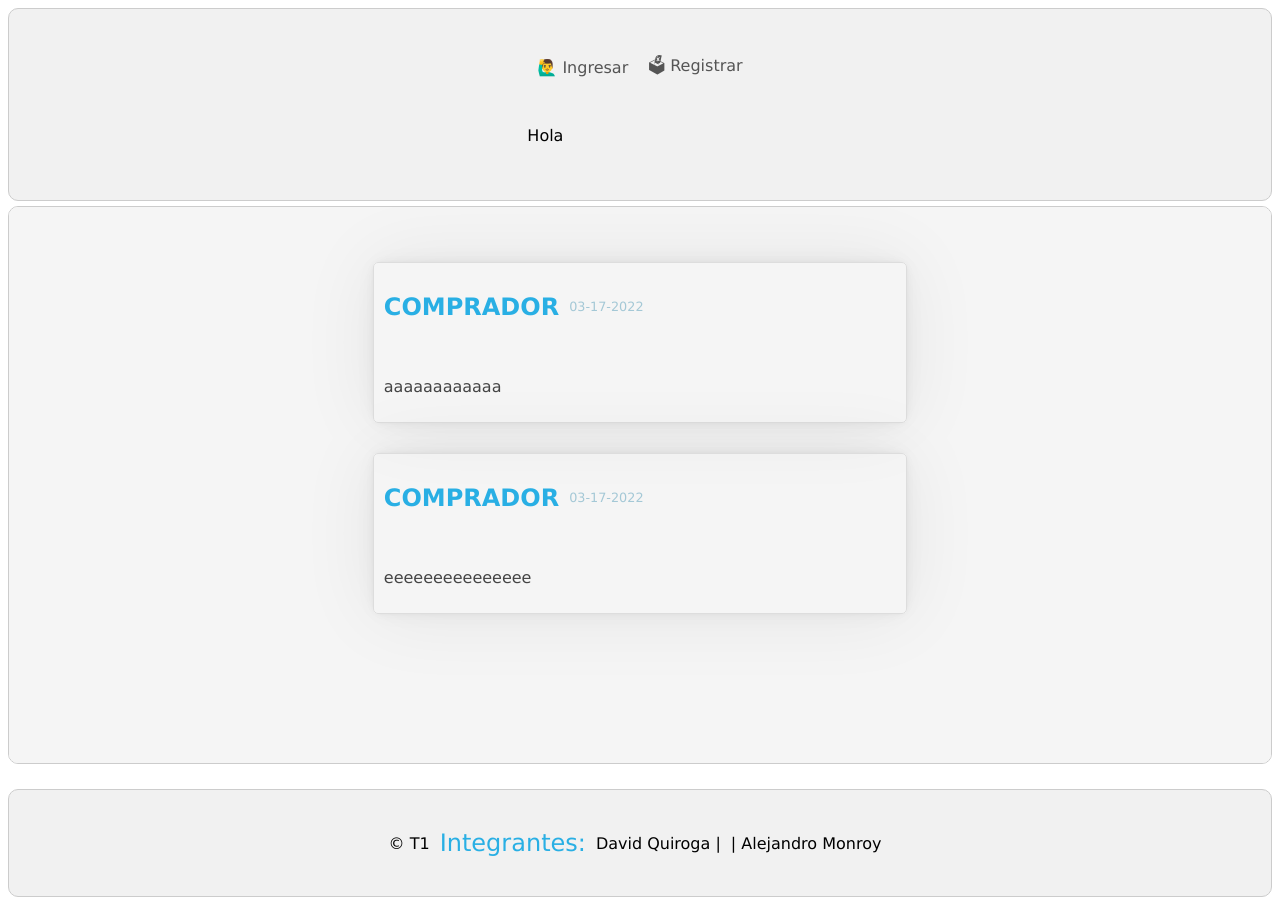
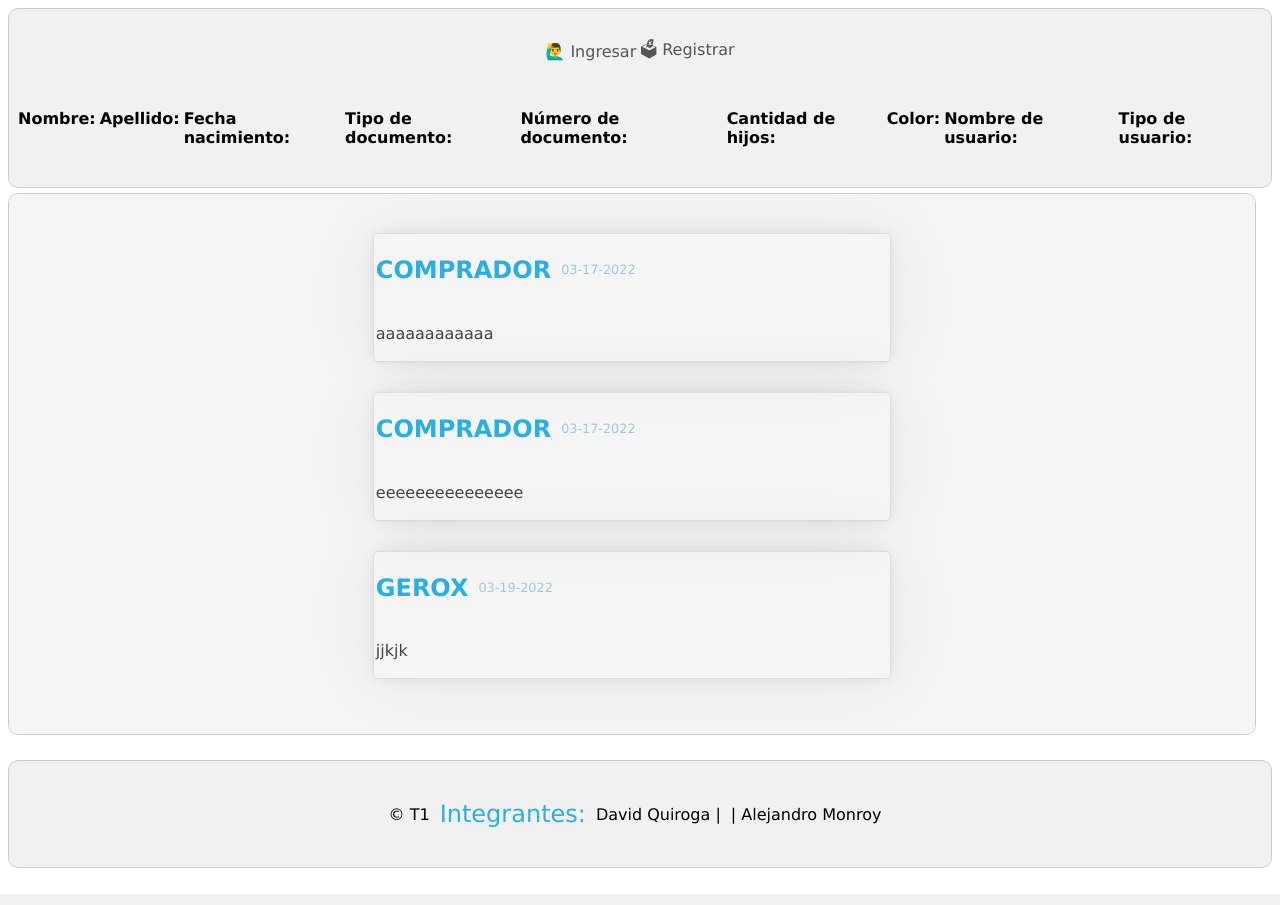
Before and after one commit to gerox-01/T1, a PHP site: page /index.php in a window 1280 px wide. Run offline with PHP 8.4, Linux system fonts and the light colour scheme; the visitor is signed in with stand-in values (Sample User, id 1).

Commit message:
Nuevas funcionalidades

```diff
--- a/Tweet/css/styles.css
+++ b/Tweet/css/styles.css
@@ -26,7 +26,6 @@ form {
   flex-direction: column;
   justify-content: center;
   align-items: center;
-  margin-top: 20px;
 }
 
 input {
@@ -45,7 +44,7 @@ button {
 }
 
 div {
-  padding: 10px;
+  padding: 2px;
   margin-top: 5px;
   margin-bottom: 5px;
 }
--- a/Tweet/index.php
+++ b/Tweet/index.php
@@ -75,11 +75,11 @@ if (isset($_SESSION['username'])) {
                     echo "</div>";
 
                     if ($tweetS[0] == $userTweet) {
-                        echo '<form method="get">';
-                        echo '    <div>';
+                        echo '<form method="get" style="margin-top: 0 !important;" >';
+                        echo '    <div style="padding: 0 !important; margin: 0 !important;" >';
                         echo '        <input type="hidden" name="tweet" value="'. $tweetS[1] .'">';
                         echo '        <input type="hidden" name="date" value="'. $tweetS[2] .'">';
-                        echo '        <input type="submit" value="Eliminar">';
+                        echo '        <input style="background: red; color: white; font-weight: bold; border-radius: 10px !important;" type="submit" value="Eliminar">';
                         echo '    </div>';
                         echo '</form>';
                         if (isset($_GET['tweet'])) {
--- a/Tweet/nav.php
+++ b/Tweet/nav.php
@@ -19,7 +19,7 @@
     ?>
 
     <nav class="navbar">
-        <div style="padding: 5px; display: grid;justify-content: space-around;">
+        <div style="padding: 5px; display: grid ;justify-content: space-around;">
 
             <div style=" display: flex; flex-direction: row; justify-content: center;  align-items: center;  margin-top: 10px;">
                 <?php
@@ -37,7 +37,7 @@
                     <a href='./restorepassword.php'>🖊 Cambiar contraseña</a>
                 </div>
                 <div>
-                    <form method='post'>
+                    <form method='post' style='margin-top: 0 !important;' >
                         <input type='submit' style='border: 5px solid #0000; cursor: pointer; ' value='🔓 Salir' name='exit' id='exit'>
                     </form>
                 </div>";
@@ -58,46 +58,76 @@
                 ?>
             </div>
 
-            <div>
+            <div style="display: flex; justify-content: center;">
                 <?php
-                $_SESSION['username'] = $_SESSION['username'] ?? '';
+                $usuario = $_SESSION['username'] ?? '';
+                $datausuario  = mostrarPerfil($usuario);
+                $nombre = $datausuario[0] ?? '';
+                $apellido = $datausuario[1] ?? '';
+                $date = $datausuario[2] ?? '';
+                $tipodocumento = $datausuario[3] ?? '';
+                $documento = $datausuario[4] ?? '';
+                $hijos = $datausuario[5] ?? '';
+                $color = $datausuario[6] ?? '';
+                $user = $datausuario[7] ?? '';
+                $rol = $datausuario[9] ?? '';
 
-                #region UserType
-                if ($_SESSION['username'] == '' || $_SESSION['username'] == null) {
-                    echo "";
-                } else {
-                    $usertype = getUserType($_SESSION['username']);
-
-                    if ($usertype == '' || $usertype == null) {
-                        echo "Ups";
-                    } else if ($usertype == 'Vendedor') {
-                        echo  $_SESSION['username']  . " es vendedor";
-                    } else if ($usertype == 'Comprador') {
-                        echo $_SESSION['username'] . " es comprador";
-                    } else {
-                        echo "Hola";
-                    }
-                }
-                #endregion
-
+                if (isset($_SESSION['username'])) {
                 ?>
-            </div>
-            <div>
+                    <!-- Muestra nombre usuario -->
+                    <div>
+                        <p><?php echo '<strong>Nombre: </strong>' . $nombre ?></p>
+                    </div>
+                    <!-- Muestra el apellido del usuario -->
+                    <div>
+                        <p><?php echo '<strong>Apellido: </strong>' . $apellido ?></p>
+                    </div>
+                    <!-- Fecha nacimiento del usuario -->
+                    <div>
+                        <p><?php echo '<strong>Fecha nacimiento: </strong>' . $date ?></p>
+                    </div>
+                    <!-- Tipo de documento -->
+                    <div>
+                        <p><?php echo '<strong>Tipo de documento: </strong>' . $tipodocumento ?></p>
+                    </div>
+                    <!-- Numero de documento -->
+                    <div>
+                        <p><?php echo '<strong>Número de documento: </strong>' . $documento ?></p>
+                    </div>
+                    <!-- Cantidad de hijos -->
+                    <div>
+                        <p><?php echo '<strong>Cantidad de hijos: </strong>' . $hijos ?></p>
+                    </div>
+                    <!-- Color -->
+                    <div>
+                        <p><?php echo '<strong>Color: </strong>' . $color ?></p>
+                    </div>
+                    <!-- Usuario -->
+                    <div>
+                        <p><?php echo '<strong>Nombre de usuario: </strong>' . $user ?></p>
+                    </div>
+                    <!-- Tipo de usuario -->
+                    <div>
+                        <p><?php echo '<strong>Tipo de usuario: </strong>' . $rol ?></p>
+                    </div>
                 <?php
-                // $_SESSION['archivo'] = $_SESSION['archivo'] ?? '';
-                $filef  = leerImagen($_SESSION['username']);
-                if (isset($filef)) {
-
-                    if ($filef != '') {
-                        // echo 'sirve!!!';
-                        echo '<b>Foto:</b><br><img style="height:100px; width: 100px;"  src="' . $filef . '"><br><br>';
-                    } else {
-                        echo '';
-                    }
-                } else {
-                    echo "No sirve";
                 }
                 ?>
+
+                <div>
+                    <?php
+                    $filef  = leerImagen($usuario);
+                    if (isset($filef)) {
+                        if ($filef != '') {
+                            echo '<b>Foto:</b><br><img style="height:100px; width: 100px;"  src="' . $filef . '"><br><br>';
+                        } else {
+                            echo '';
+                        }
+                    } else {
+                        echo "No tiene avatar.";
+                    }
+                    ?>
+                </div>
             </div>
 
         </div>
--- a/Tweet/tools.php
+++ b/Tweet/tools.php
@@ -321,7 +321,7 @@ function mostrarPerfil($usuario)
  * @param $usertype: tipo de usuario
  * @return void
  */
-function actualizarPerfil($nombre, $apellido, $fecha, $tipodoc, $documento, $hijos, $color, $usertype, $usuarioactual)
+function actualizarPerfil($nombre, $apellido, $fecha, $tipodoc, $documento, $foto, $hijos, $color, $usertype, $usuario)
 {
     $file = "usuario.txt";
     $fp = fopen($file, "r");
@@ -331,8 +331,8 @@ function actualizarPerfil($nombre, $apellido, $fecha, $tipodoc, $documento, $hij
     foreach ($usuarios as $u) {
         $usuS = explode(":", $u);
         $username = $usuS[7] ?? "";
-        if ($username == $usuarioactual) {
-            $texto2 = $texto2 . $nombre . ":" . $apellido . ":" . $fecha . ":" . $tipodoc . ":" . $documento . ":" . $hijos . ":" . $color . ":" . $usuS[7] . ":" . $usuS[8] . ":" . $usertype . "\n";
+        if ($username == $usuario) {
+            $texto2 = $texto2 . $nombre . ":" . $apellido . ":" . $fecha . ":" . $tipodoc . ":" . $documento . ":" . $hijos . ":" . $color . ":" . $usuS[7] . ":" . $usuS[8] . ":" . $usertype . ":" . $foto . "\n";
         } else {
             $texto2 = $texto2 . $u . "\n";
         }
--- a/Tweet/tweet.php
+++ b/Tweet/tweet.php
@@ -43,6 +43,7 @@
     if(isset($_POST['tweet'])){
         $msg = grabarTweet($_SESSION['username'], $tweet, $DateAndTime);
         echo "$msg";
+        header('Location: index.php');
     }
 
 
--- a/Tweet/tweet.txt
+++ b/Tweet/tweet.txt
@@ -1,2 +1,3 @@
 comprador:aaaaaaaaaaaa:03-17-2022
 comprador:eeeeeeeeeeeeeee:03-17-2022
+gerox:jjkjk:03-19-2022
--- a/Tweet/usuario.txt
+++ b/Tweet/usuario.txt
@@ -2,7 +2,4 @@
 stella:MONROY:2022-03-15:Cédula de extranjería:41703994:4:#000000:amonroy5:Amonroy2022*:Comprador:../uploaded_files/62355e4baa2d16.03093744.jpg
 stella:MONROY:2022-03-08:Tarjeta de identidad:41703994:3:#000000:amonroy5:Amonroy2022*:Vendedor:../uploaded_files/62355efe789c35.78627727.jpg
 stella:MONROY:2022-03-07:Cédula de extranjería:41703994:2:#000000:amonroy6:$2y$10$5dU7Deq2NQGEd.3EO5fzweqV4WYQps0u4V.i9LX7yXPEzpT7ytFMe:Vendedor:../uploaded_files/6235606d42fd48.93422296.jpg
-
-
-
-Geronimo:Quiroga:2022-03-03:Cédula de ciudadanía:1000185288:2:#000000:gerox:$2y$10$m3bQgGBxU/3p6QuVQkIFCOWPhPukfB3zhiZLI43S6GorKPq5fMPSa:Comprador:../uploaded_files/6235d064b12277.61979651.jpg
+David:Torresss:2022-03-03:Cédula de ciudadanía:1000185288:1:#78c8e2:gerox:$2y$10$m3bQgGBxU/3p6QuVQkIFCOWPhPukfB3zhiZLI43S6GorKPq5fMPSa:Vendedor:../uploaded_files/62364d93217597.15147335.jpg
```
Also changed, not shown: Tweet/perfil.php (+40 -10 lines), uploaded_files/62364d801167e5.30149403.jpg (added), uploaded_files/62364d93217597.15147335.jpg (added).
